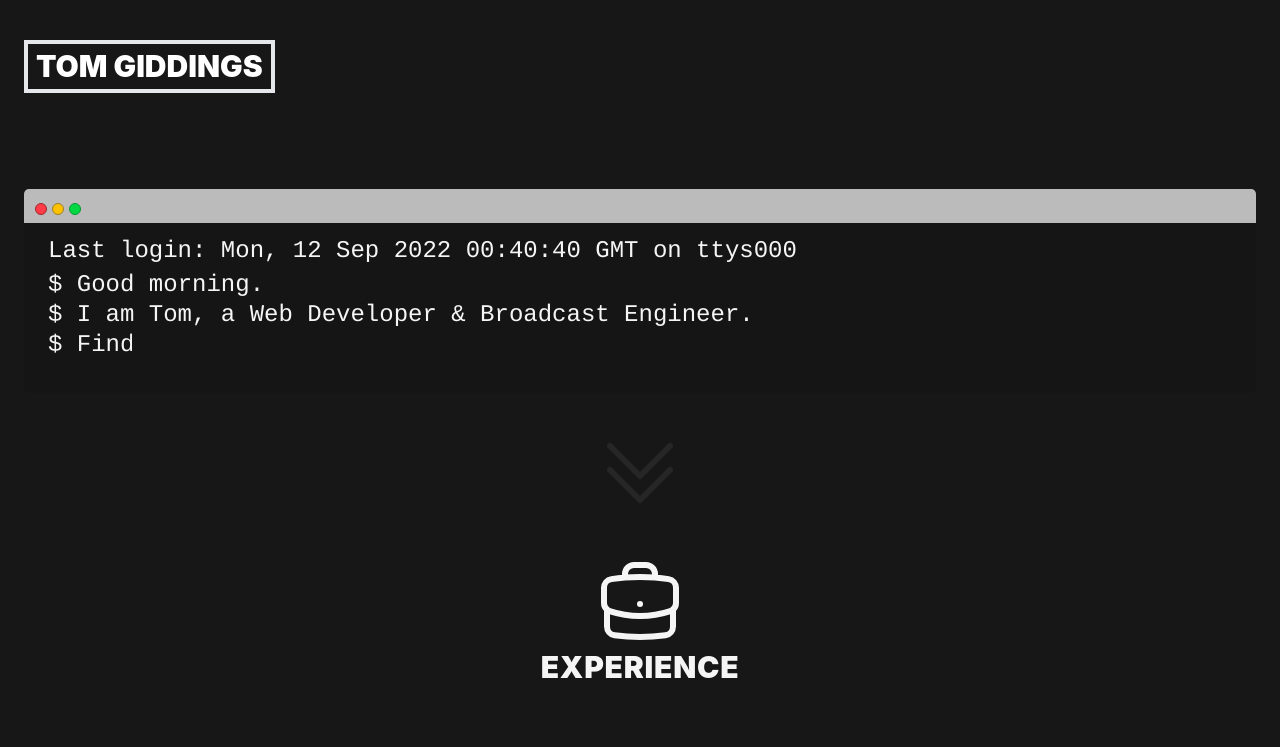
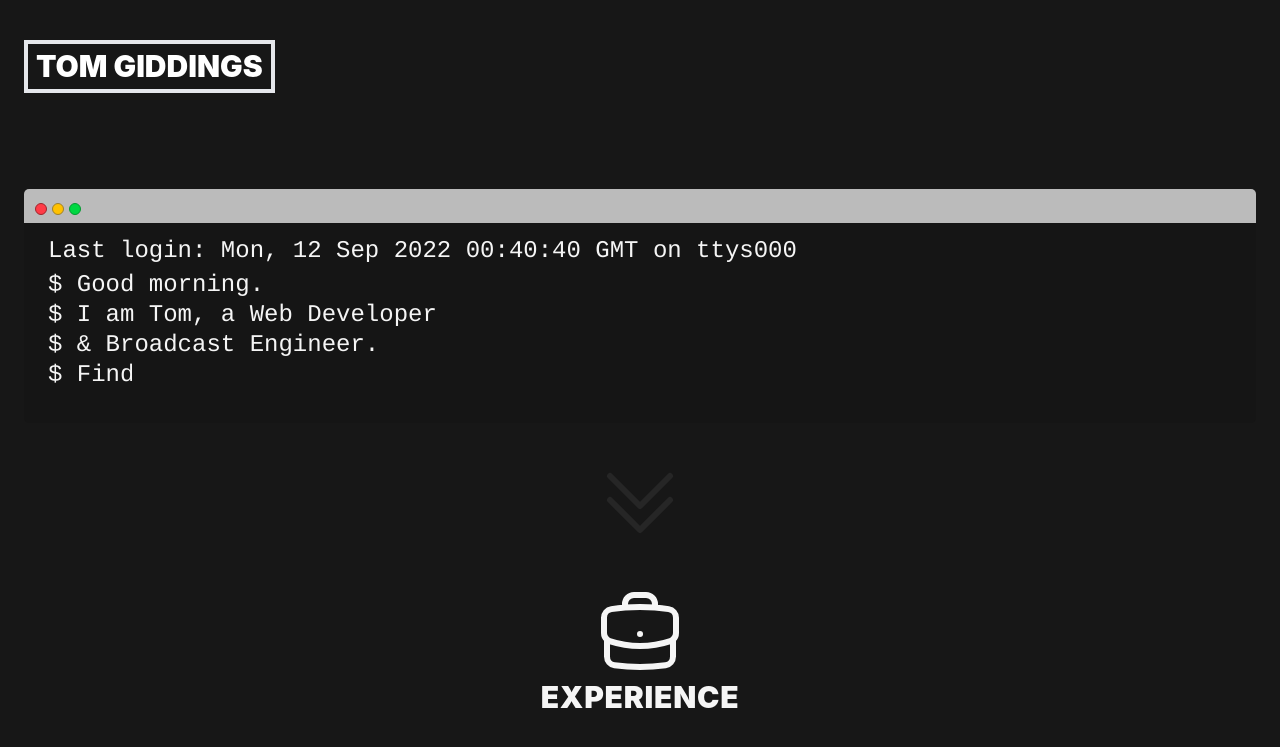
Before and after one commit to tomgiddings/tomgiddings-next, a Next.js app: page / in a window 1280 px wide. Shown: the top 747 px of the page. Built offline with nearby package versions, Linux system fonts and the light colour scheme.

Commit message:
Move type on to next line

```diff
--- a/components/Terminal/index.tsx
+++ b/components/Terminal/index.tsx
@@ -10,8 +10,9 @@ const Terminal: React.FC = () => (
         </div>
         <div className={styles.fakeScreen}>
         <p suppressHydrationWarning>Last login: {DateTime.local().toHTTP()} on ttys000</p>
-        <p className={styles.typeText}>$ Good {DateTime.local().hour < 12 ? `morning` : DateTime.local().hour < 16 ? 'afternoon' : `evening`}.</p>
-        <p className={styles.typeText}>$ I am Tom, a Web Developer &amp; Broadcast Engineer.</p>
+        <p className={styles.typeText}>$ Good {DateTime.local().toObject().hour < 12 ? `morning` : DateTime.local().toObject().hour < 16 ? 'afternoon' : `evening`}.</p>
+        <p className={styles.typeText}>$ I am Tom, a Web Developer</p>
+        <p className={styles.typeText}>$ &amp; Broadcast Engineer.</p>
         <p className={styles.typeText}>$ Find out more about me below...&#9608;</p>
         </div>
     </div>
--- a/components/Terminal/terminal.module.css
+++ b/components/Terminal/terminal.module.css
@@ -61,7 +61,10 @@
     animation: type2 4s steps(60, end);
   }
   .typeText:nth-child(4){
-    animation: type3 9s steps(60, end);
+    animation: type3 4.5s steps(60, end);
+  }
+  .typeText:nth-child(5){
+    animation: type4 9s steps(60, end);
   }
   .typeText a {
     color: lime;
@@ -82,3 +85,9 @@
     66% { width: 0; }
     100% { width: 100; }
   }
+  @keyframes type4 {
+    0% { width: 0; }
+    33% { width: 0; }
+    66% { width: 0; }
+    100% { width: 100; }
+  }
```
